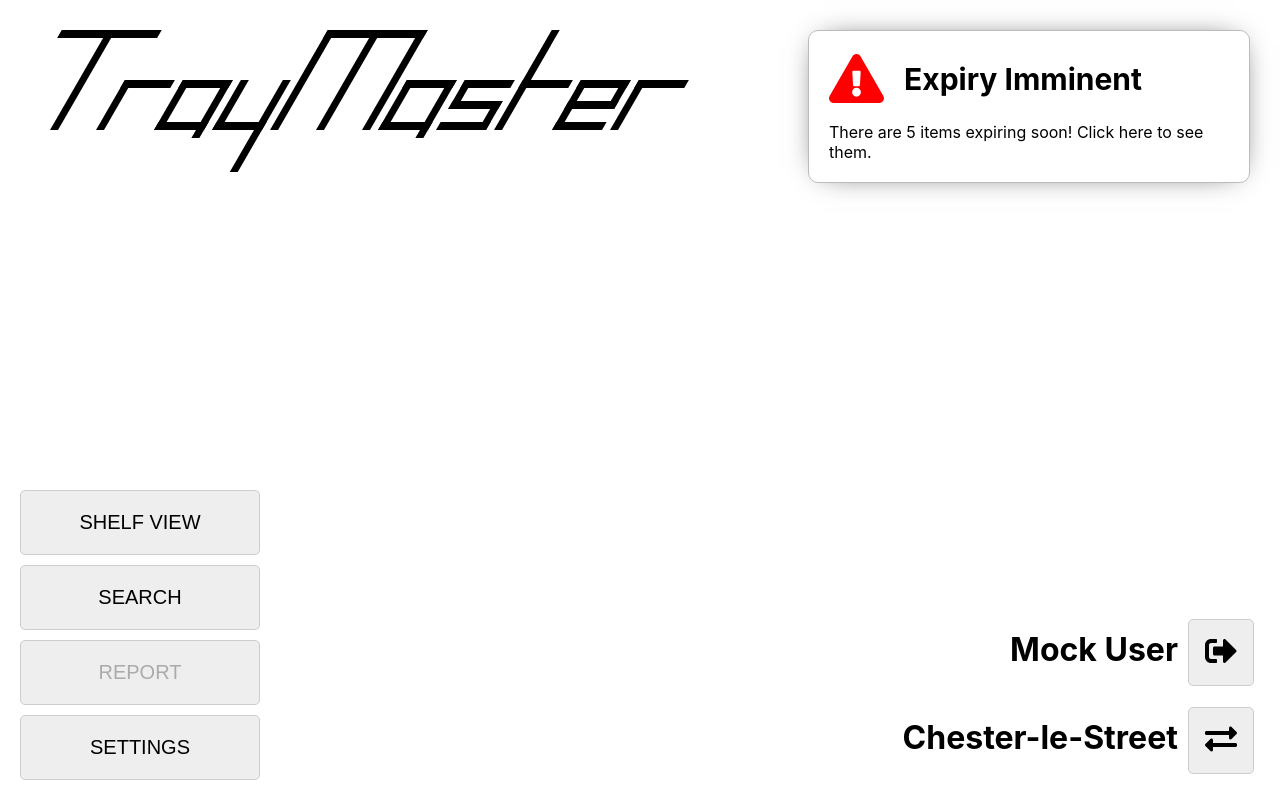
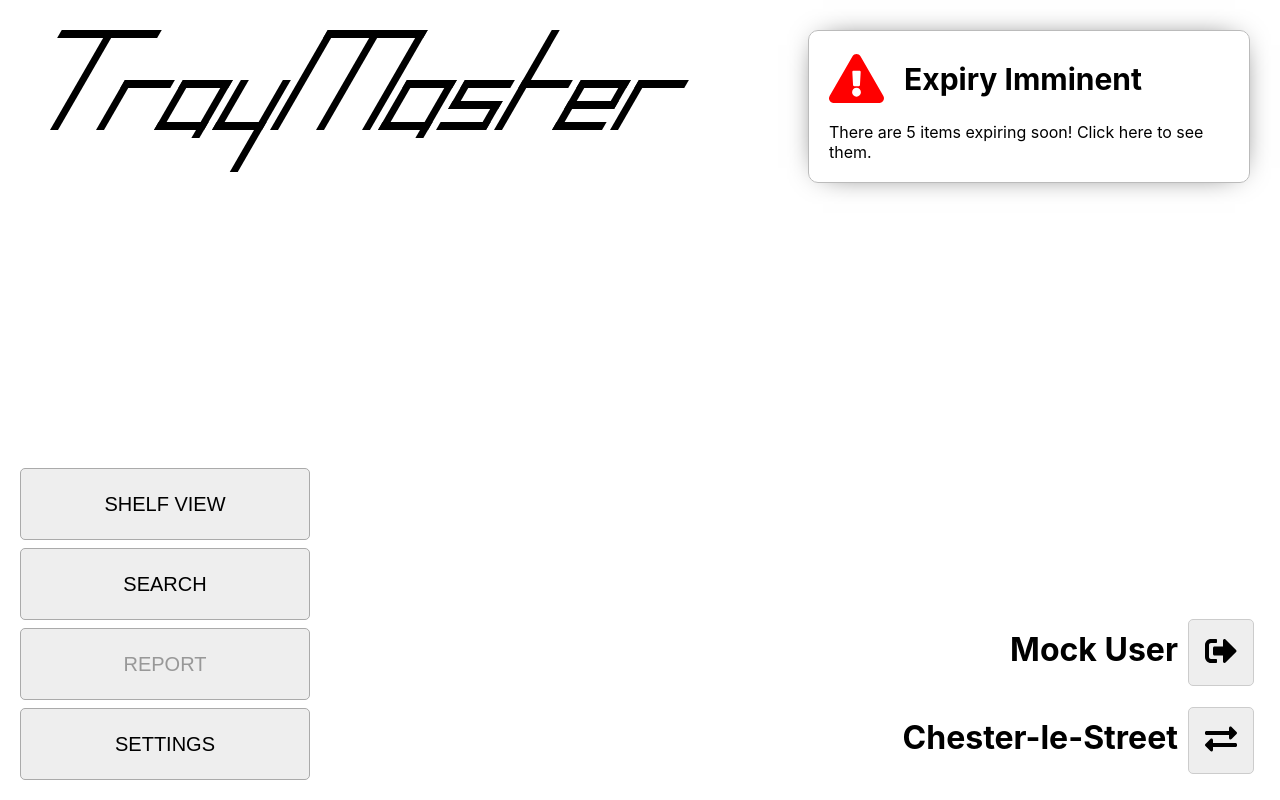
Before and after one commit to Kacper-Lubisz/TrayMaster, a React (Create React App) app: page /menu in a window 1280 px wide. Built offline with nearby package versions, Linux system fonts and the light colour scheme.

Commit message:
Make MainMenu use Keyboard, make sure global button styles don't interfere with KeyboardButton

```diff
--- a/src/components/Keyboard.tsx
+++ b/src/components/Keyboard.tsx
@@ -33,7 +33,7 @@ class KeyboardButton extends React.Component<KeyboardButtonProps> {
     render(): React.ReactNode {
         return (
             <button disabled={this.props.disabled}
-                    className={classNames("key-btn", {
+                    className={classNames("key-btn btn-style-override", {
                         "key-btn-selected": this.props.selected
                     })} onClick={(e) => {
                 // if button isn't disabled, and we've been given an onClick function, run it
--- a/src/pages/MainMenu.tsx
+++ b/src/pages/MainMenu.tsx
@@ -3,6 +3,7 @@ import {FontAwesomeIcon} from "@fortawesome/react-fontawesome";
 import React from "react";
 import {withRouter} from "react-router";
 import {RouteComponentProps} from "react-router-dom";
+import {Keyboard, KeyboardButtonProps} from "../components/Keyboard";
 import {TrayMasterLogo} from "../components/TrayMasterLogo";
 import {Dialog} from "../core/Dialog";
 import {User} from "../core/Firebase";
@@ -38,6 +39,35 @@ class MainMenuPage extends React.Component<RouteComponentProps & MainMenuProps>
 
     render(): React.ReactNode {
 
+        const menuButtons: KeyboardButtonProps[] = [
+            {
+                name: "Shelf View",
+                onClick: () => this.props.history.push("/")
+            },
+            {
+                name: "Search",
+                onClick: () => {
+                    this.props.setSearch({
+                        categories: null,
+                        weight: null,
+                        commentSubstring: null,
+                        excludePickingArea: true,
+                        sort: {orderAscending: true, type: SortBy.expiry}
+                    });
+                    this.props.history.push("/search");
+                }
+            },
+            {
+                name: "Report",
+                onClick: () => alert("Report"),
+                disabled: true
+            },
+            {
+                name: "Settings",
+                onClick: () => this.props.history.push("Settings")
+            }
+        ];
+
         return <div className="main-menu">
             <TrayMasterLogo/>
             {/*todo fixme the expiry amount ought to be derived from warehouse*/}
@@ -61,27 +91,8 @@ class MainMenuPage extends React.Component<RouteComponentProps & MainMenuProps>
             </div>
             }
 
-            <div className="menu-btn-container">
-                <button onClick={() => this.props.history.push("/")}>
-                    <p>Shelf View</p></button>
-                <button onClick={(_) => {
-                    this.props.setSearch({
-                        categories: null,
-                        weight: null,
-                        commentSubstring: null,
-                        excludePickingArea: true,
-                        sort: {orderAscending: true, type: SortBy.expiry}
-                    });
-                    this.props.history.push("/search");
-                }}><p>Search</p>
-                </button>
-                <button disabled={true}
-                        onClick={() => alert("Report")}><p>Report</p>
-                </button>
-                <button onClick={() => this.props.history.push("/settings")}><p>Settings</p>
-                </button>
+            <Keyboard id="menu-nav-kb" buttons={menuButtons} gridX={1}/>
 
-            </div>
             <div id="menu-warehouse-user-area">
                 <div>
                     <h1>{this.props.user.name}</h1>
--- a/src/styles/global.scss
+++ b/src/styles/global.scss
@@ -14,12 +14,16 @@ button:not(.btn-style-override), input[type="submit"] {
   font-size: 20px;
   background-color: #eeeeee;
   border: 1px solid #cccccc;
-  padding: 0 20px;
+  padding: 10px 20px;
   text-transform: uppercase;
   border-radius: 5px;
   margin: 5px;
 
   transition: box-shadow ease 0.5s;
+
+  > * {
+    margin: 0;
+  }
 
   &:enabled {
     cursor: pointer;
--- a/src/styles/mainmenu.scss
+++ b/src/styles/mainmenu.scss
@@ -1,14 +1,11 @@
 //Main menu style sheet
 
-.menu-btn-container {
-  //container for all buttons
-  display: flex;
-  flex-direction: column;
-  position: fixed;
+#menu-nav-kb {
+  position: absolute;
   left: 15px;
   bottom: 15px;
-  height: 300px;
-  width: 250px;
+  height: 40%;
+  width: 300px;
 
 }
 
```
